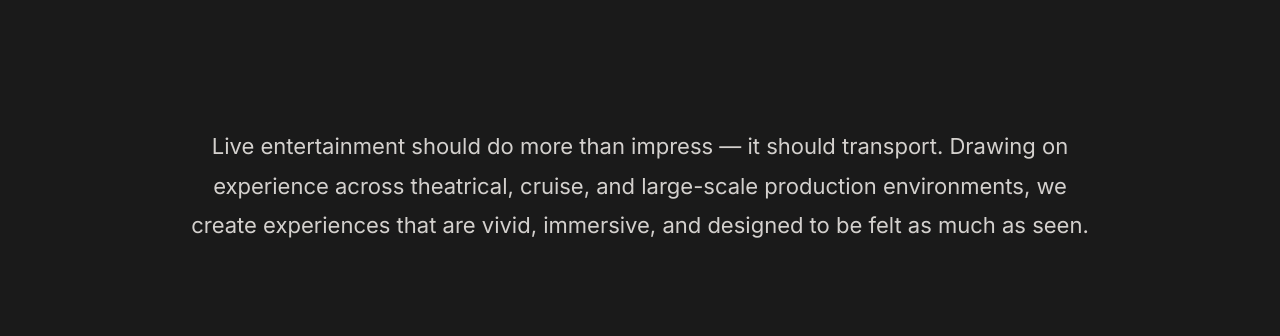
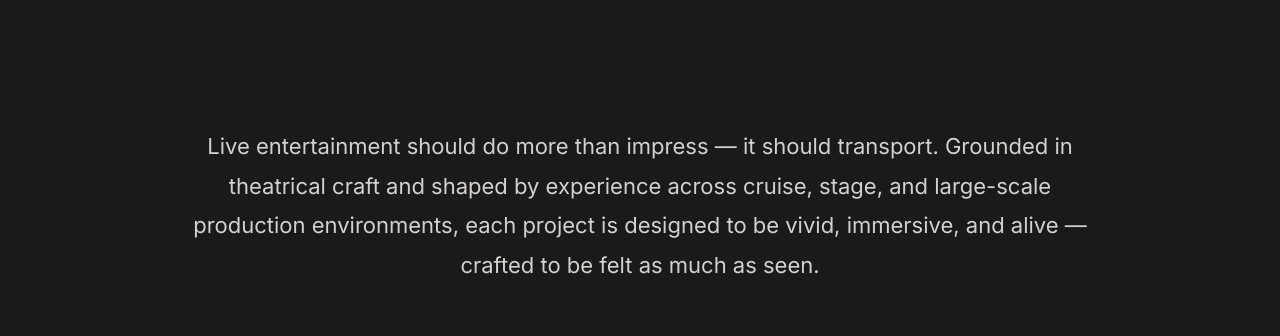
Before and after one commit to scotchem/david-scotchford-website, a React (Vite) app: page / in a window 1280 px wide. Shown: the part 1160-1496 px from the top of the page. Built offline with nearby package versions, Linux system fonts and the light colour scheme.

Commit message:
Homepage: update mission statement copy

```diff
--- a/src/pages/Home.tsx
+++ b/src/pages/Home.tsx
@@ -78,7 +78,7 @@ export default function Home({ setCurrentPage }: HomeProps) {
       <section className="philosophy-section">
         <div className="section-container">
           <p className="philosophy-text">
-            Live entertainment should do more than impress — it should transport. Drawing on experience across theatrical, cruise, and large-scale production environments, we create experiences that are vivid, immersive, and designed to be felt as much as seen.
+            Live entertainment should do more than impress — it should transport. Grounded in theatrical craft and shaped by experience across cruise, stage, and large-scale production environments, each project is designed to be vivid, immersive, and alive — crafted to be felt as much as seen.
           </p>
         </div>
       </section>
```
